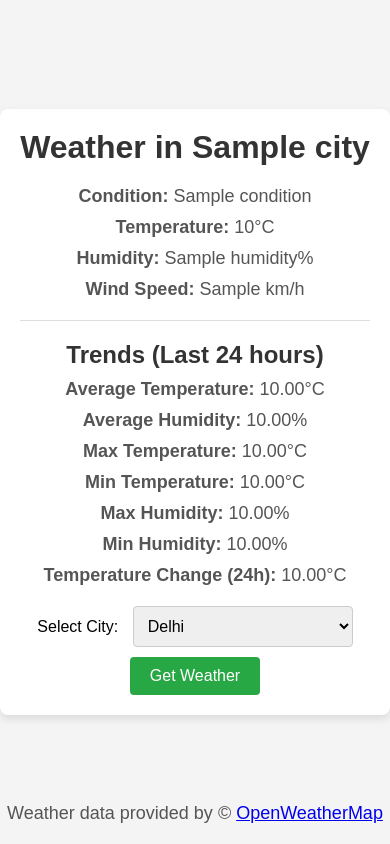
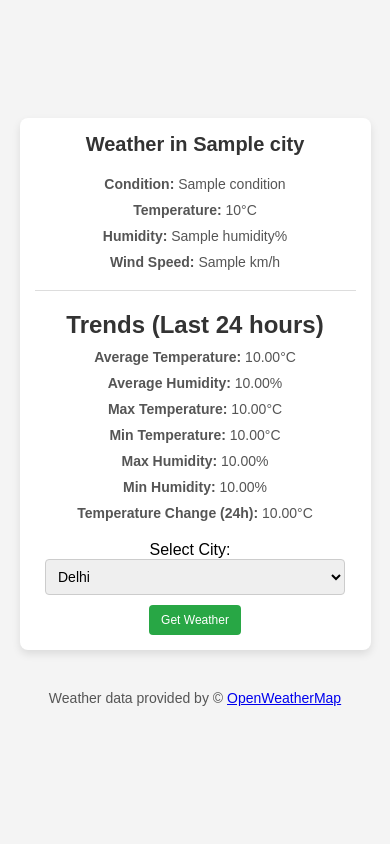
Before and after one commit to ektakm18/Weather-Analysis-System, a Django app: template weather/templates/weather/weather.html in a window 390 px wide. Run offline with Django 5.2, Linux system fonts and the light colour scheme; the template is opened without the code that fills it: most values are stand-ins (such as "Sample title", 1, 10 or a date in 2020); parts of the project's set-up code (start-up, migrations or seed data) failed here and were passed over.

Commit message:
making layout responsive

```diff
--- a/weather/templates/weather/weather.html
+++ b/weather/templates/weather/weather.html
@@ -24,6 +24,7 @@
 
         .container {
             max-width: 600px;
+            width: 100%; /* Ensure the container uses full width on small screens */
             background: white;
             padding: 20px;
             border-radius: 8px;
@@ -41,7 +42,7 @@
             font-size: 18px;
             color: #555;
             margin: 10px 0;
-            text-align: center;  /* Center-align all paragraphs */
+            text-align: center;
         }
 
         .alert {
@@ -63,7 +64,7 @@
         select {
             padding: 10px;
             font-size: 16px;
-            width: 220px;
+            width: 220px; /* Default width */
             border: 1px solid #ccc;
             border-radius: 4px;
             margin-bottom: 10px;
@@ -88,7 +89,7 @@
             margin-top: 20px;
             padding-top: 20px;
             border-top: 1px solid #ddd;
-            text-align: center;  /* Center-align trends section */
+            text-align: center;
         }
 
         .trends-section h2 {
@@ -102,8 +103,63 @@
             margin-top: 20px;
             text-align: center;
             width: 100%;
-            position: fixed;
+            position: relative;
             bottom: 10px;
+        }
+
+        /* Responsive Design */
+        @media (max-width: 768px) {
+            .container {
+                max-width: 90%; /* Adjust width for smaller screens */
+                padding: 15px; /* Reduce padding */
+            }
+
+            h1 {
+                font-size: 22px; /* Smaller font size for heading */
+            }
+
+            p {
+                font-size: 16px; /* Smaller font size for paragraphs */
+            }
+
+            button {
+                padding: 8px 16px; /* Adjust button size */
+                font-size: 14px; /* Adjust button font size */
+            }
+
+            select {
+                width: 100%; /* Use full width for mobile devices */
+                max-width: 300px; /* Limit the dropdown to a reasonable width */
+                padding: 10px;
+            }
+
+            .trends-section p {
+                font-size: 14px; /* Smaller text for trends */
+            }
+
+            .footer {
+                font-size: 12px; /* Smaller footer text */
+            }
+        }
+
+        @media (max-width: 480px) {
+            h1 {
+                font-size: 20px; /* Even smaller font size for mobile */
+            }
+
+            p {
+                font-size: 14px; /* Adjust paragraph font size for mobile */
+            }
+
+            button {
+                font-size: 12px; /* Smaller button text */
+                padding: 8px 12px;
+            }
+
+            select {
+                font-size: 14px;
+                padding: 8px;
+            }
         }
     </style>
 </head>
```
